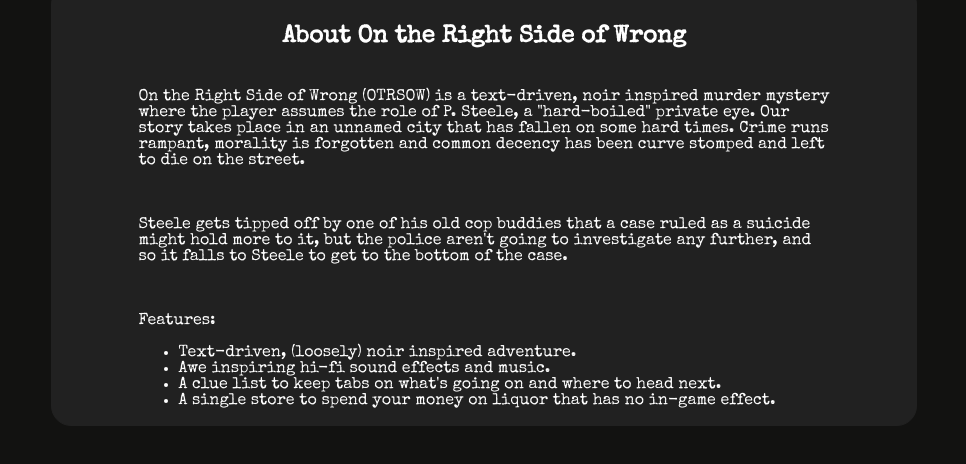
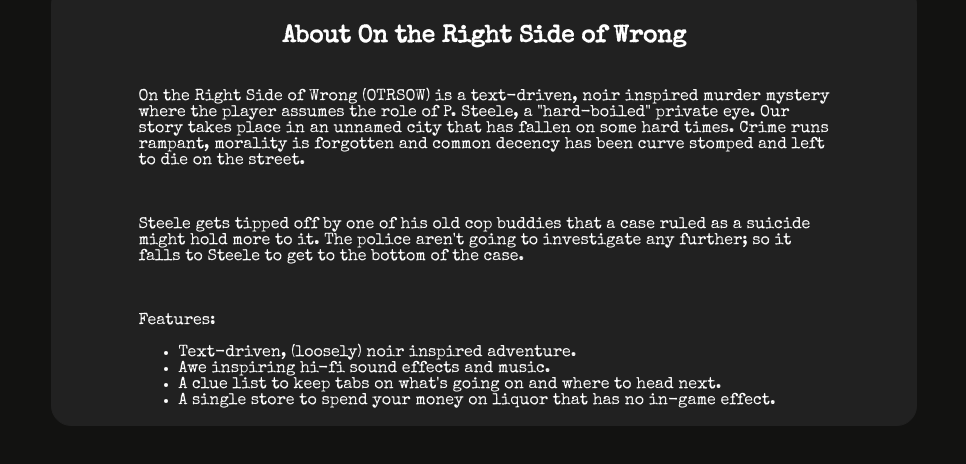
Before and after one commit to micromikko/game-website, a plain HTML site: page blogi/aboutgame.html in a window 1280 px wide. Shown: the part 186-650 px from the top of the page, without its empty margins (156-1122 px from the left). Drawn offline with nearby package versions, Linux system fonts and the light colour scheme.

Commit message:
Update aboutgame.html
On going sentence, needed punctuation correction.
semi colon was needed.

```diff
--- a/blogi/aboutgame.html
+++ b/blogi/aboutgame.html
@@ -37,7 +37,7 @@
 						<p/>
 						<br />
 						<p>
-							Steele gets tipped off by one of his old cop buddies that a case ruled as a suicide might hold more to it, but the police aren't going to investigate any further, and so it falls to Steele to get to the bottom of the case.
+							Steele gets tipped off by one of his old cop buddies that a case ruled as a suicide might hold more to it. The police aren't going to investigate any further; so it falls to Steele to get to the bottom of the case.
 						</p>
 						<br />
 						<p>Features:</p>
```
